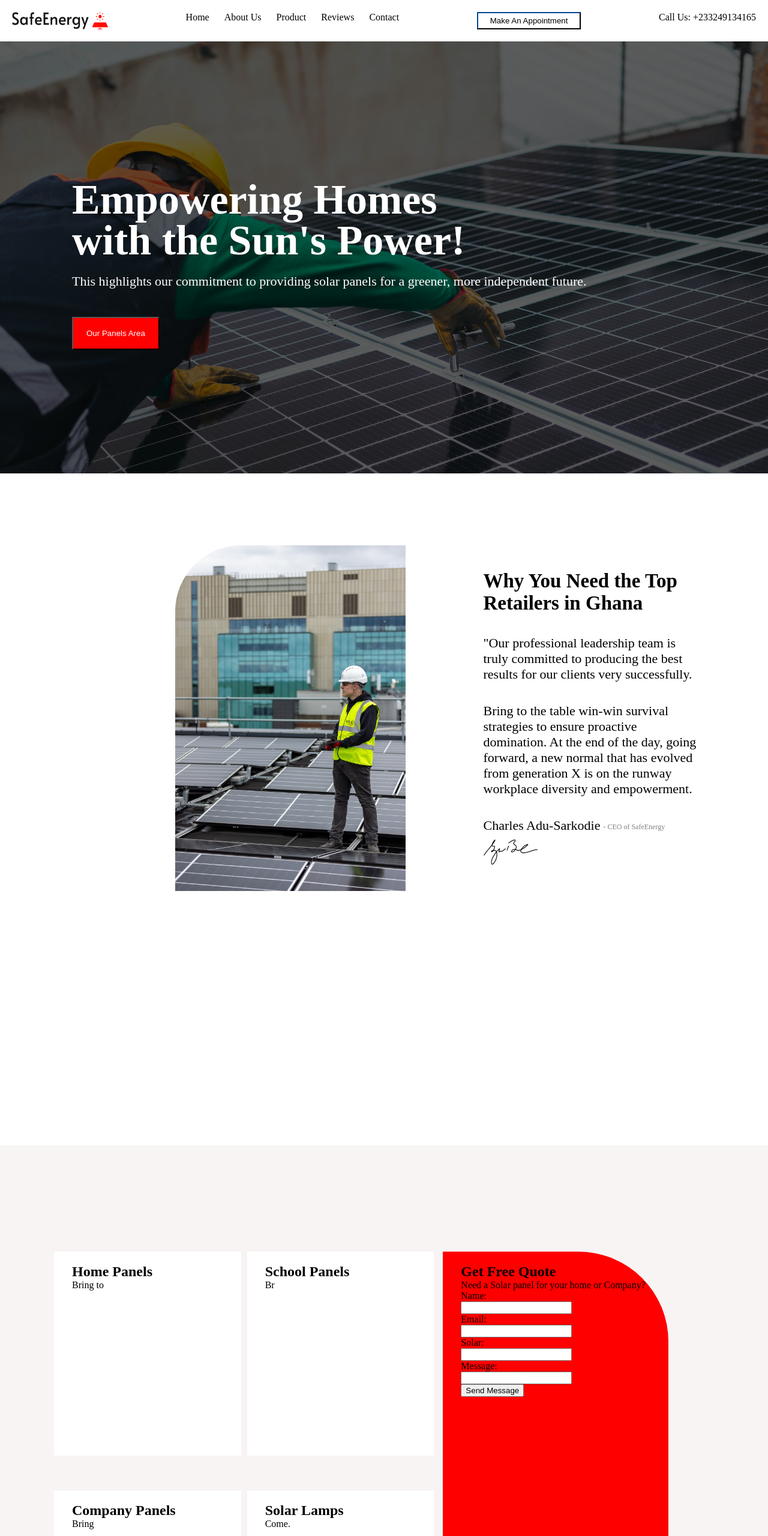
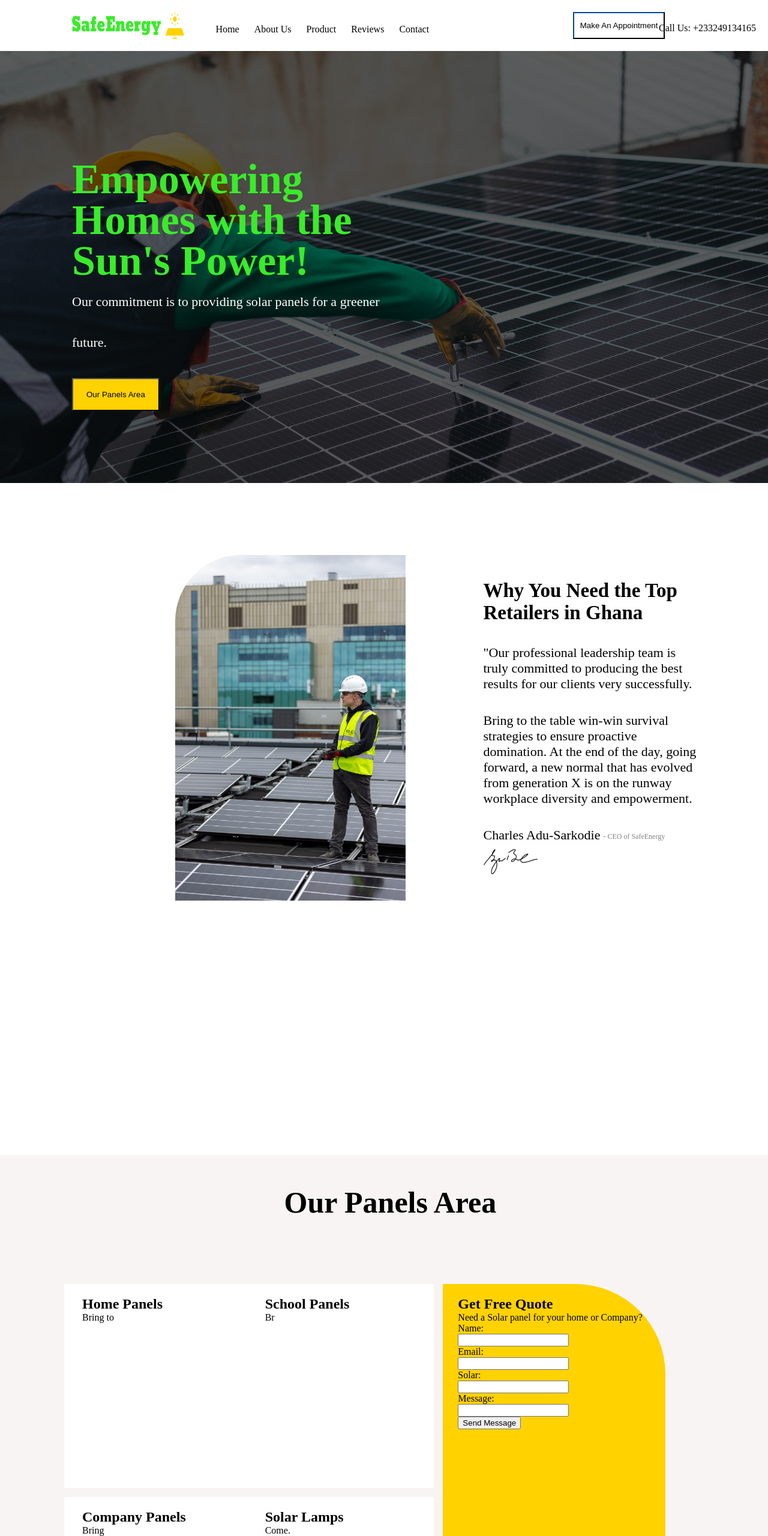
Before and after one commit to CharlesAduSark/safeenergy, a plain HTML site: page index.html in a window 1280 px wide. Shown: the top 2560 px of the page at 60% size. Drawn offline with Linux system fonts and the light colour scheme.

Commit message:
Added more Section to Testimonial

```diff
--- /dev/null
+++ b/css/choseus.css
@@ -0,0 +1,10 @@
+.choseus{
+    height: 50vh;
+}
+
+.chosetxt{
+    display: flex;
+    flex-direction: column;
+    justify-content: center;
+    align-items: center;
+}
--- a/css/hero.css
+++ b/css/hero.css
@@ -13,25 +13,26 @@
 .herotext{
     display: flex;
     flex-direction: column;
-    padding: 230px 0 0 120px;
+    padding: 180px 0 0 120px;
     line-height: 68px;
 }
 
 .herotext1{
-    width: 65%;
+    width:47%;
     font-size: 70px;
-    color: white;
+    color:#39EC2A ;
 }
 
 .herotext2{
     font-size: 22px;
+    width: 45%;
     color: white;
     margin-bottom: 25px;
 }
 
 .herobnt{
     margin-left: 120px;
-    background-color: red;
+    background-color: #FFD200;
     padding: 18px 22px;
-    color: white;
+    color: black;
 }
--- a/css/main.css
+++ b/css/main.css
@@ -3,7 +3,8 @@
 }
 
 #logo{
-    width: 160px;
+    width: 190px;
+    padding-left:100px;
 }
 
 nav{
@@ -19,15 +20,30 @@ nav{
     display: flex;
     column-gap: 25px;
     cursor: pointer;
+    margin-left: -90px;
+    margin-top: 20px;
 }
 
 #nav-links:hover{
-    border-bottom: red;
+    border-bottom:#39EC2A;
 
 }
 
 nav button{
     background-color: white;
-    padding: 5px 20px;
     border-color: #001f3f;
+    margin-left: 100px;
+    margin-right: -80px;
+    padding: 13px 10px;
 }
+
+nav button:hover{
+background-color: #39EC2A;
+color: white;
+cursor: pointer;
+}
+
+.nav-contact{
+margin-left: -70px;
+margin-top: 18px;
+}
--- a/css/products.css
+++ b/css/products.css
@@ -1,17 +1,22 @@
+.Panels{
+    height: 130vh;
+    background: #F8F4F4;
+}
+
 .products{
     color: black;
-    height: 140vh;
-    background-color: #F8F4F4;
+    height: 120vh;
     display: grid;
     grid-template-columns: 1fr 1fr 1fr;
     grid-template-rows: 1fr 1fr;
+    margin-top: -70px;
 }
 
 .pro-grp1{
     width: 22vw;
     height: 40vh;
     background-color: white;
-    margin-left: 90px;
+    margin-left: 107px;
     margin-top: 177px;
     padding-top: 20px;
     padding-left: 30px;
@@ -21,7 +26,7 @@
     width: 22vw;
     height: 40vh;
     background-color: white;
-    margin-left: 90px;
+    margin-left: 107px;
     margin-top: 15px;
     padding-top: 20px;
     padding-left: 30px;
@@ -51,16 +56,22 @@
 
 .pro-boxes1{
     width: 27vw;
-    height: 75vh;
+    height: 86vh;
     grid-row-start: 3;
     grid-column-end: 4;
     grid-row-start: 1;
     grid-row-end: 3;
-    background-color: red;
+    background-color: #FFD200;
     margin-top: 177px;
     padding-top: 20px;
-    padding-left: 30px;
+    padding-left: 25px;
     margin-left: -115px;
     border-top-right-radius: 150px;
 
 }
+
+.panels-txt{
+    padding-top: 50px;
+    padding-left: 37%;
+    font-size: 50px;
+}
--- /dev/null
+++ b/css/testimonial.css
@@ -0,0 +1,6 @@
+.testimonial{
+    background-image: url(../assets/images/consultants.jpg);
+    width: 100%;
+    height: 70vh;
+    background-size: cover;
+}
--- a/index.html
+++ b/index.html
@@ -9,11 +9,13 @@
     <link rel="stylesheet" href="./css/hero.css">
     <link rel="stylesheet" href="./css/aboutus.css">
     <link rel="stylesheet" href="./css/products.css">
+    <link rel="stylesheet" href="./css/choseus.css">
+    <link rel="stylesheet" href="./css/testimonial.css">
 </head>
 
 <body>
     <nav>
-        <img id="logo" src="./assets/logo/logo.png" alt="logo" />
+        <img id="logo" src="./assets/logo/mainlogo.png" alt="logo" />
         <div id="nav-links">
             <span>Home</span>
             <span>About Us</span>
@@ -22,13 +24,13 @@
             <span>Contact</span>
         </div>
         <button>Make An Appointment</button>
-        <p>Call Us: +233249134165</p>
+        <span class="nav-contact">Call Us: +233249134165</span>
     </nav>
     <section class="hero-image">
         <div class="hero-overlay">
             <div class="herotext">
                 <h1 class="herotext1">Empowering Homes with the Sun's Power!</h1>
-                <p class="herotext2">This highlights our commitment to providing solar panels for a greener, more independent future.</p>
+                <p class="herotext2">Our commitment is to providing solar panels for a greener future.</p>
             </div>
             <button class="herobnt">Our Panels Area</button>
         </div>
@@ -50,7 +52,9 @@
             </div>
         </div>
     </section>
-    <section class="products">
+    <section class="Panels">
+        <h1 class="panels-txt">Our Panels Area</h1>
+        <div class="products">
             <div class="pro-grp1">
                 <h1>Home Panels</h1>
                 <p>Bring to </p>
@@ -82,9 +86,26 @@
                 <h1>Solar Lamps</h1>
                 <p>Come.</p>
             </div>
+        </div>
     </section>
-    <section>Why goes here</section>
+    <section class="choseus">
+        <div class="chosetxt">
+            <p>Why Choose Us?</p>
+            <p>Our professional leadership team is truly committed to producing the best results for our clients very successfully..</p>
+            <p>Bring to the table win-win survival strategies to ensure proactive domination. At the end of the day, going forward, a new normal that has evolved from generation.</p>
+        </div>
+        <button>Learn More</button>
+    </section>
     <section>Reviews goes here</section>
+    <section class="testimonial">
+        <div class="testimonial1">
+            <div class="testitext">
+                <h1 class="testitext1">Empowering Homes with the Sun's Power!</h1>
+                <p class="testitext2">Our commitment is to providing solar panels for a greener future.</p>
+            </div>
+            <button class="herobnt">Our Panels Area</button>
+        </div>
+    </section>
     <footer>Footer goes here</footer>
 </body>
 
```
Also changed, not shown: assets/logo/mainlogo.png (renamed from assets/logo/safeenergy-high-resolution-logo-transparent (2).png). Lines whose indentation alone changed are shown as unchanged.
